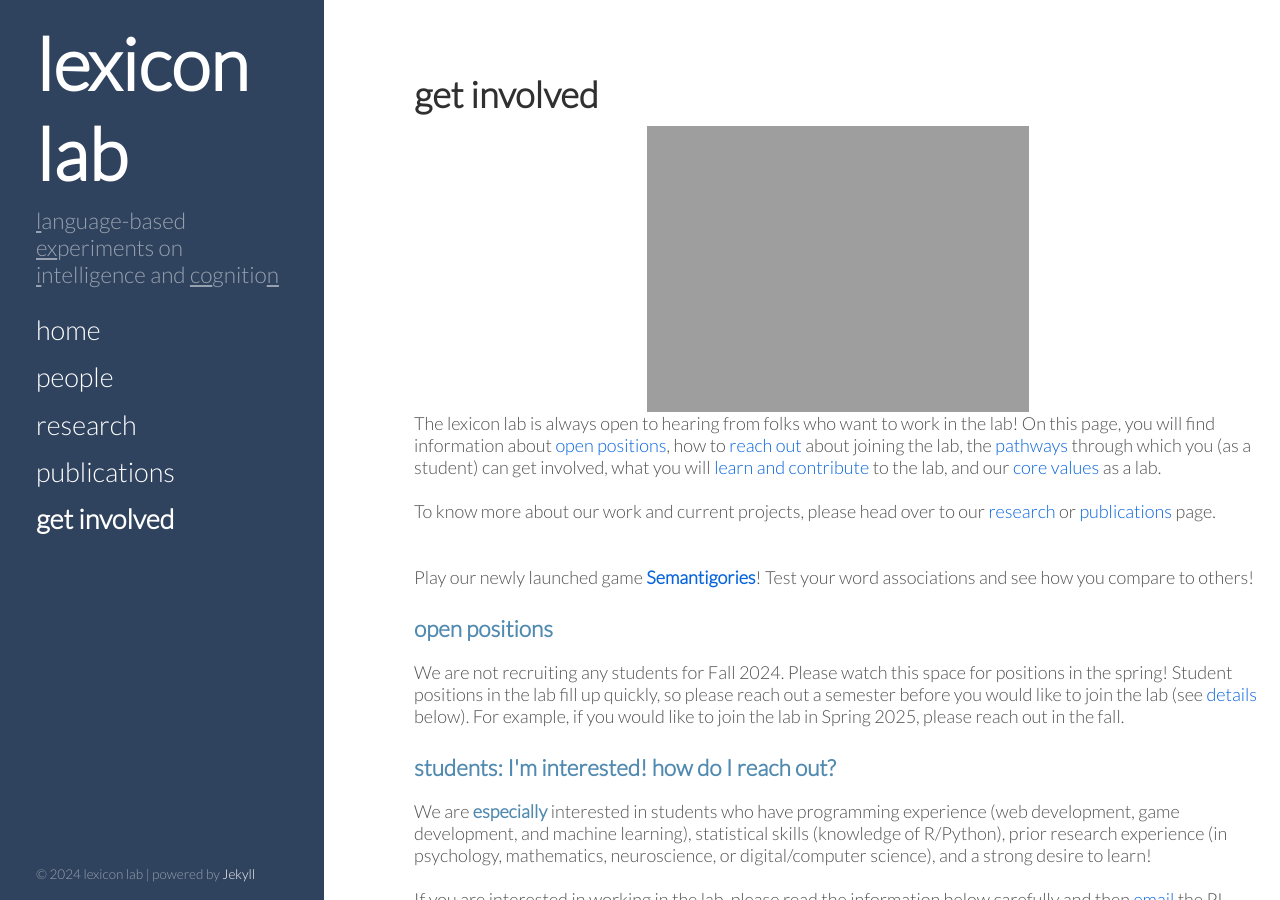
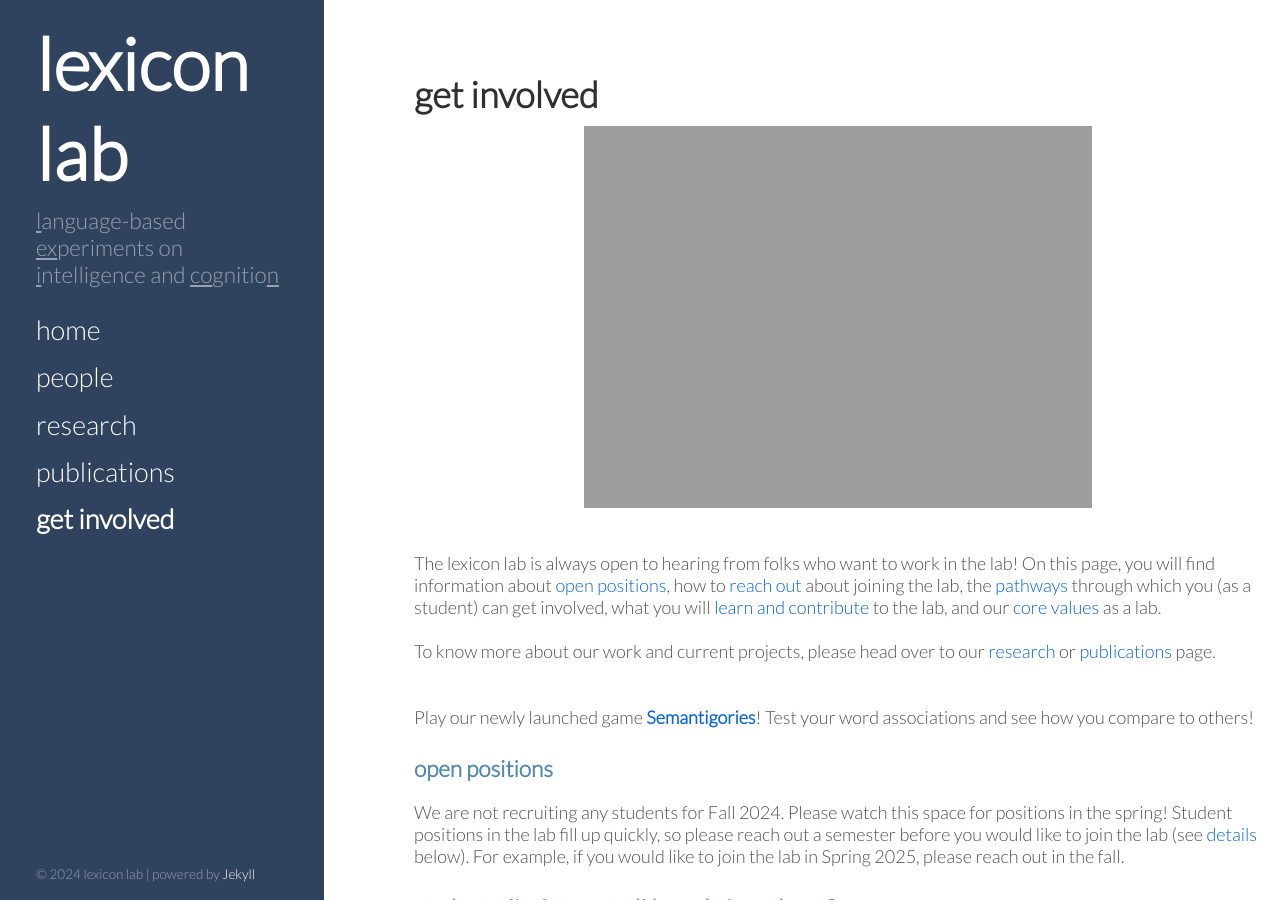
Before and after one commit to thelexiconlab/thelexiconlab.github.io, a Jekyll site: the page built from get involved.html, in a window 1280 px wide and 900 px high. Built offline with Jekyll 4.4.1, drawn with Linux system fonts in a browser that asks for light colours; Markdown is read by kramdown in place of the engine named in the settings.

Commit message:
update size and breaks

```diff
--- a/get involved.html
+++ b/get involved.html
@@ -10,7 +10,7 @@ order: 5
 <link href="https://fonts.googleapis.com/css2?family=Lato:wght@300&display=swap" rel="stylesheet">
 </head>
 
-<img src="https://thelexiconlab.github.io/images/team/lab_all.png" class="labimage" alt="...">
+<img src="https://thelexiconlab.github.io/images/team/lab_all.png" class="labimage" alt="..."><br><br>
 
 The lexicon lab is always open to hearing from folks who want to work in the lab! On this page, you will find information about <a href="#open">open positions</a>, how to <a href="#contact">reach out</a> about joining the lab, the <a href="#pathways">pathways</a> through which you (as a student) can get involved, what you will <a href="#working">learn and contribute</a> to the lab, and our <a href="#values">core values</a> as a lab. <br><br>
 
--- a/public/css/hyde.css
+++ b/public/css/hyde.css
@@ -266,8 +266,8 @@ font-size: 120%;
   display: block;
   margin-left: auto;
   margin-right: auto;
-  width: 45%;
-  height: 45%;
+  width: 60%;
+  height: 60%;
 }
 
 .bioimage2{
```
